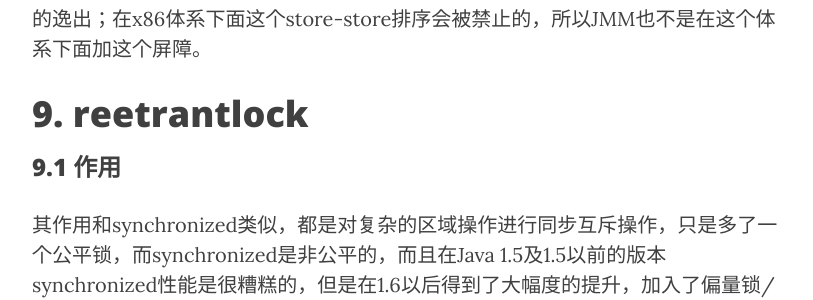
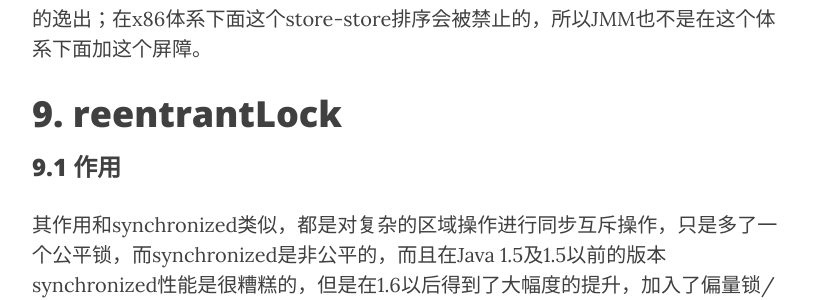
Before and after one commit to ryanwli/ryanwli.github.io, a Jekyll site: the page built from _posts/2016-08-20-jmm.md, in a window 1280 px wide and 900 px high, scrolled down 14275 px. Shown: the part 171-471 px from the top of the window, without its empty margins (233-1046 px from the left). Built offline with Jekyll 4.4.1, drawn with Linux system fonts in a browser that asks for light colours; nearby versions of some CDN libraries.

Commit message:
修改错别字

```diff
--- a/_posts/2016-08-20-jmm.md
+++ b/_posts/2016-08-20-jmm.md
@@ -486,7 +486,7 @@
 
 
 
-# 9. reetrantlock
+# 9. reentrantLock
 
 ### 9.1 作用
 
```
